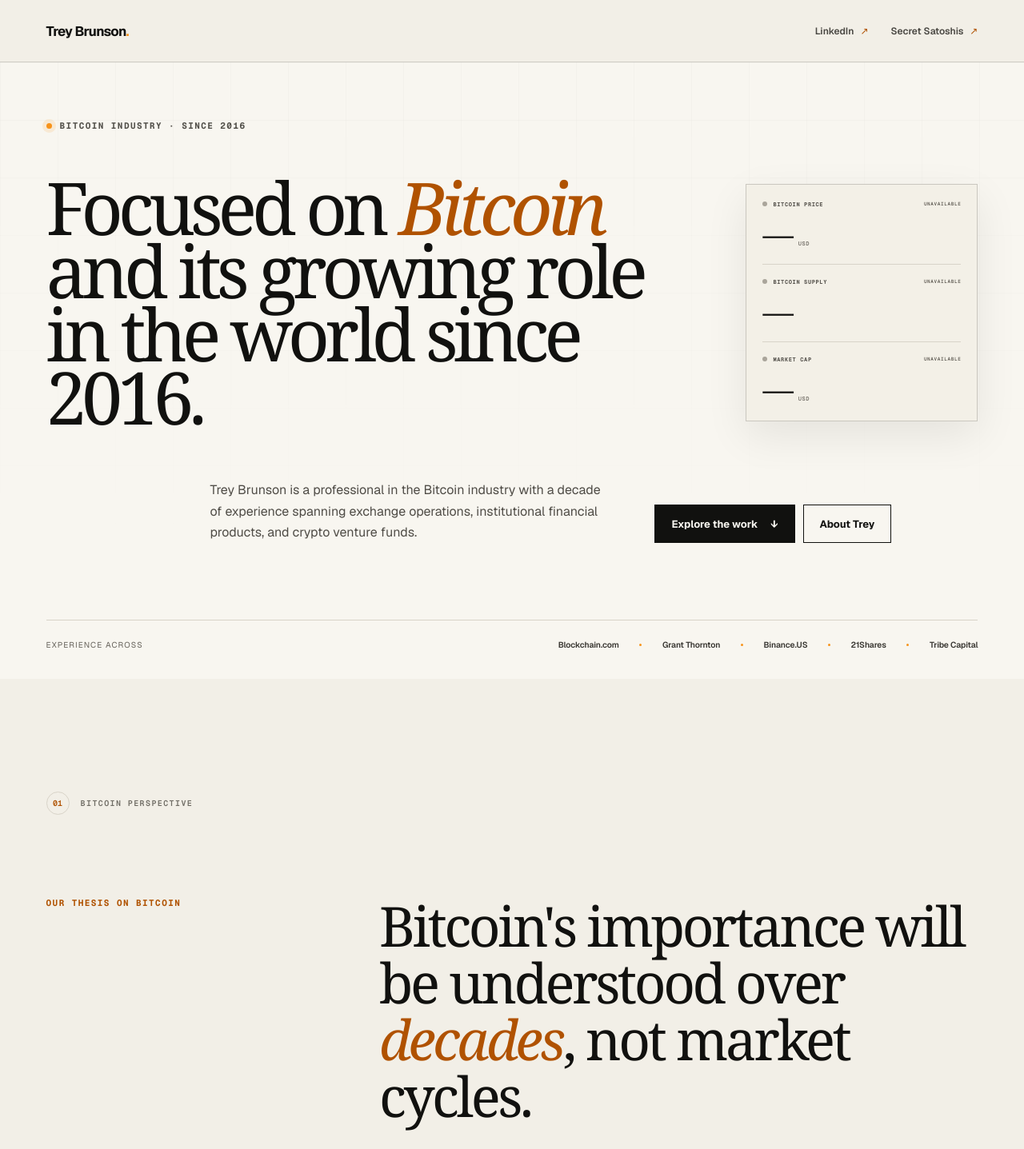
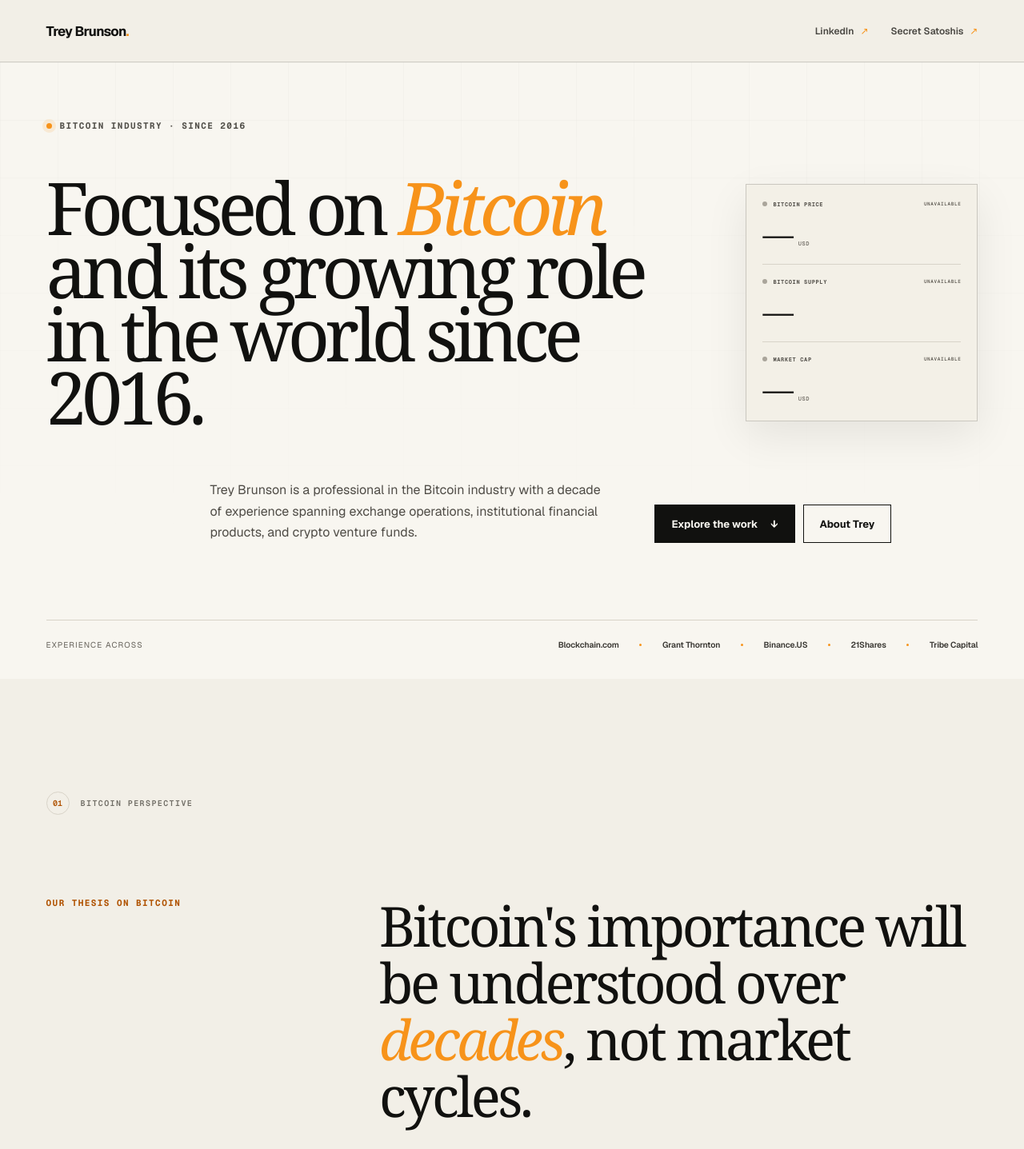
Before and after one commit to SecretSatoshis/Trey-Brunson-Website, a Next.js app: page / in a window 1280 px wide. Shown: the top 1437 px of the page at 80% size. Built offline with nearby package versions, Linux system fonts and the light colour scheme; no server answers.

Commit message:
Finalize launch design

```diff
--- a/app/globals.css
+++ b/app/globals.css
@@ -60,7 +60,7 @@ a { color: inherit; text-decoration: none; }
 .header-links { display: flex; align-items: center; justify-self: end; gap: 28px; color: #4a4843; font-size: 12px; font-weight: 580; }
 .header-links a, .site-footer a, .text-link { transition: color 180ms ease; }
 .header-links a:hover, .site-footer a:hover, .text-link:hover { color: var(--orange-dark); }
-.header-links span { margin-left: 5px; color: var(--orange-dark); }
+.header-links span { margin-left: 5px; color: var(--orange); }
 
 .hero {
   position: relative;
@@ -139,7 +139,7 @@ a { color: inherit; text-decoration: none; }
   letter-spacing: -.068em;
   line-height: .87;
 }
-.hero-title em, .closing h2 em { color: var(--orange-dark); font-weight: 400; }
+.hero-title em, .closing h2 em { color: var(--orange); font-weight: 400; }
 .hero-bottom {
   grid-area: bottom;
   position: relative;
@@ -216,7 +216,7 @@ a { color: inherit; text-decoration: none; }
 .perspective-lead h2 { max-width: 950px; font-size: clamp(42px,5.4vw,78px); }
 .perspective-lead h2 > span { display: block; }
 .perspective-lead .thesis-second { margin-top: .34em; }
-.perspective-lead h2 em { color: var(--orange-dark); font-weight: 400; }
+.perspective-lead h2 em { color: var(--orange); font-weight: 400; }
 .principles { display: grid; grid-template-columns: repeat(3,1fr); gap: 1px; margin-top: clamp(84px,10vw,150px); background: var(--line); border-top: 1px solid var(--line); border-bottom: 1px solid var(--line); }
 .principle { min-height: 270px; padding: 30px clamp(24px,3vw,46px) 36px; background: var(--paper); }
 .principle > span, .venture-index { color: var(--orange-dark); font-family: var(--font-geist-mono), monospace; font-size: 10px; letter-spacing: .1em; }
@@ -260,12 +260,13 @@ a { color: inherit; text-decoration: none; }
 .text-link { display: inline-flex; gap: 16px; margin-top: 42px; padding-bottom: 7px; border-bottom: 1px solid var(--ink); font-size: 13px; font-weight: 630; }
 
 .closing { padding: clamp(110px,14vw,215px) 24px; text-align: center; }
+.closing .eyebrow { color: var(--orange); }
 .closing h2 { max-width: 1280px; margin: 30px auto 0; font-size: clamp(53px,7.6vw,112px); line-height: .95; }
 .closing-links { justify-content: center; margin-top: 52px; }
 .site-footer { display: grid; grid-template-columns: 1fr auto 1fr; align-items: center; min-height: 112px; padding: 30px clamp(24px,4.5vw,76px); border-top: 1px solid var(--line); color: #66635c; font-size: 11px; }
 .site-footer p { margin: 0; font-family: var(--font-geist-mono),monospace; font-size: 9px; letter-spacing: .11em; text-transform: uppercase; }
 .supply-mark { display: inline-flex; width: max-content; align-items: center; gap: 9px; color: var(--ink); }
-.supply-mark strong { color: var(--orange-dark); font-family: Georgia,'Times New Roman',serif; font-size: 30px; font-weight: 400; line-height: 1; }
+.supply-mark strong { color: var(--orange); font-family: Georgia,'Times New Roman',serif; font-size: 30px; font-weight: 400; line-height: 1; }
 .supply-mark span { font-family: var(--font-geist-mono),monospace; font-size: 9px; font-weight: 650; letter-spacing: .08em; text-transform: uppercase; }
 .copyright { justify-self: end; font-family: var(--font-geist-mono),monospace; font-size: 9px; letter-spacing: .08em; }
 
--- a/app/page.tsx
+++ b/app/page.tsx
@@ -152,7 +152,6 @@ export default function Home() {
         <h2>The future of Bitcoin is already here.<br /><em>It&apos;s just not evenly distributed.</em></h2>
         <div className="closing-links">
           <a className="button button-primary" href="https://www.linkedin.com/in/trey-brunson" target="_blank" rel="noopener noreferrer">Connect on LinkedIn <span aria-hidden="true">↗</span></a>
-          <a className="button button-secondary" href="https://secretsatoshis.com/" target="_blank" rel="noopener noreferrer">Visit Secret Satoshis</a>
         </div>
       </section>
       </main>
```
Also changed, not shown: 2 other files (tests, documents, lock files or other folders).
